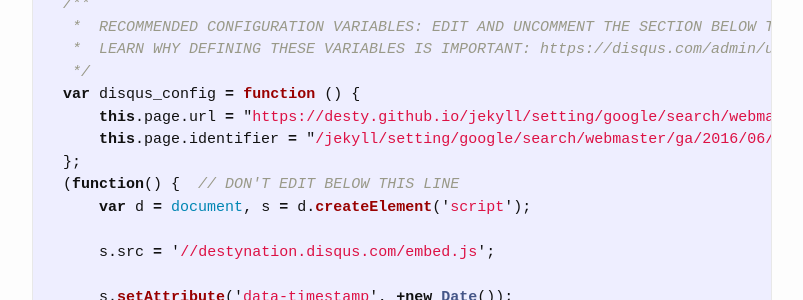
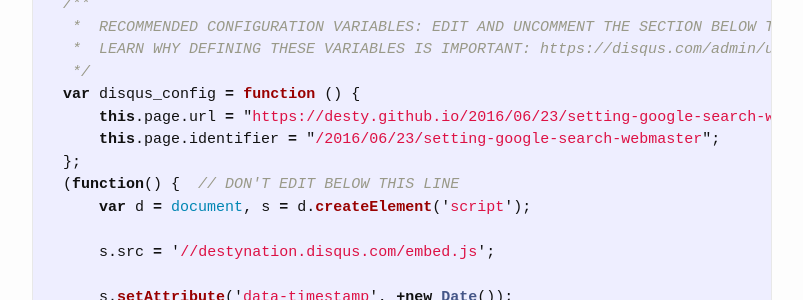
Before and after one commit to desty/desty.github.io, a Jekyll site: the page built from _posts/2016-06-24-setting-jekyll-disqus.markdown, in a window 1280 px wide and 900 px high, scrolled down 1648 px. Shown: the part 151-451 px from the top of the window, without its empty margins (238-1041 px from the left). Built offline with Jekyll 4.4.1, drawn with Linux system fonts in a browser that asks for light colours; comment, search, counter and statistics services are not loaded; part of the change alters nothing that is shown.

```diff
--- a/_config.yml
+++ b/_config.yml
@@ -21,3 +21,5 @@ linkedin_username:  desty
 
 # Build settings
 markdown: kramdown
+
+permalink: /:year/:month/:day/:title
```
